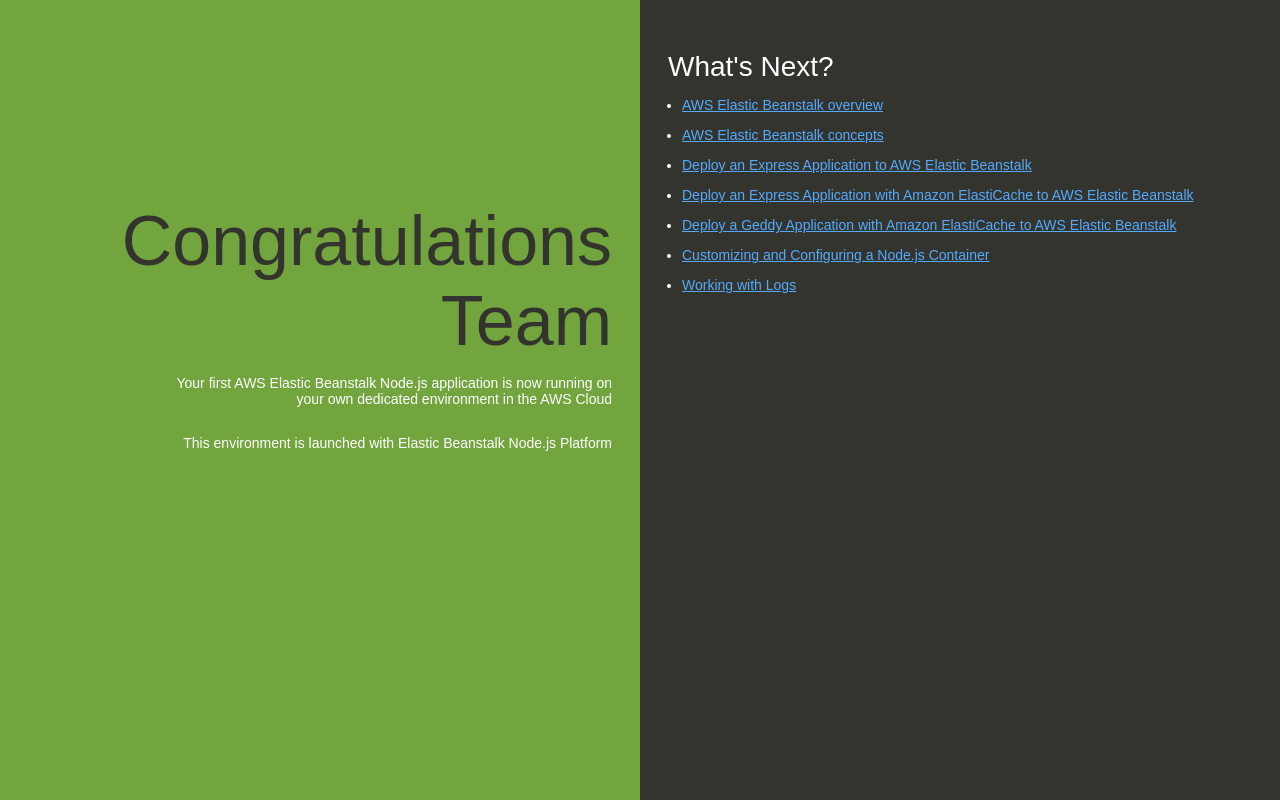
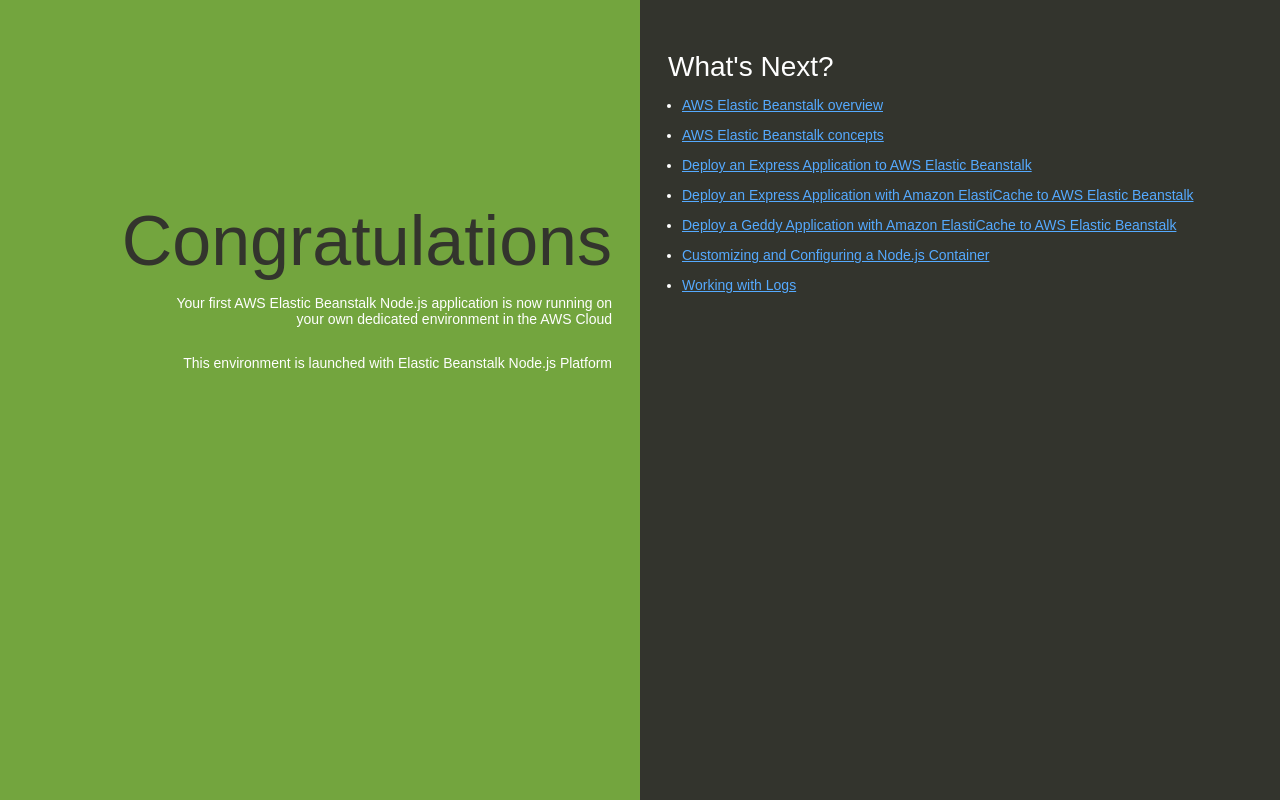
Before and after one commit to shivam-91/BeanstalkApp, a website: page index.html in a window 1280 px wide. Drawn offline with Linux system fonts and the light colour scheme.

Commit message:
Update index.html

```diff
--- a/index.html
+++ b/index.html
@@ -74,7 +74,7 @@
   </head>
   <body>
     <div class="textColumn">
-      <h1>Congratulations Team</h1>
+      <h1>Congratulations</h1>
       <p>Your first AWS Elastic Beanstalk Node.js application is now running on your own dedicated environment in the AWS Cloud</p>
       <p>This environment is launched with Elastic Beanstalk Node.js Platform</p>
     </div>
```
